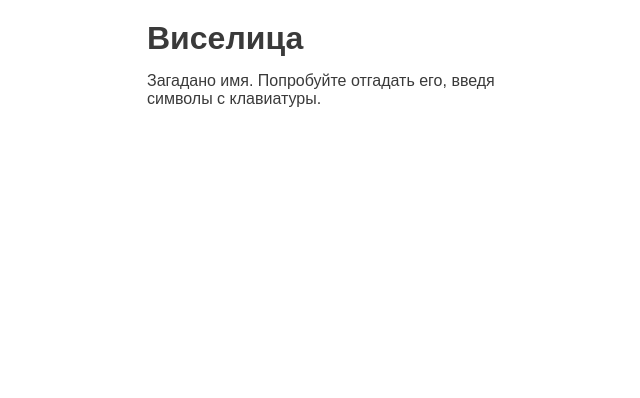
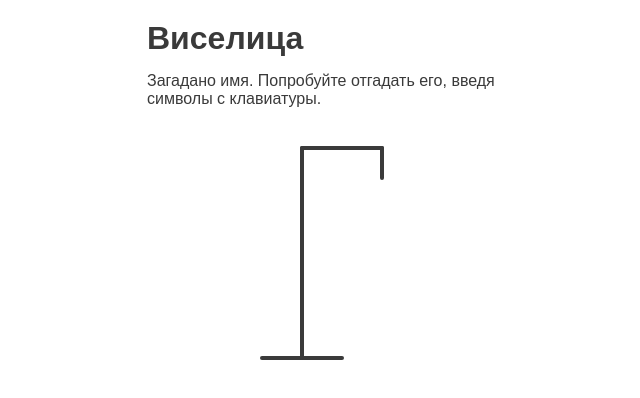
Before and after one commit to qimijoy/vue-hangman, a Vue app: page / in a window 1280 px wide. Shown: the top 398 px of the page, without its empty margins (298-938 px from the left). Built offline with nearby package versions, Linux system fonts and the light colour scheme.

Commit message:
hangman picture

```diff
--- a/src/App.vue
+++ b/src/App.vue
@@ -1,11 +1,16 @@
 <template>
 	<div class="hangman">
 		<HHeader />
+
+		<main class="hangman__content">
+			<HHangmanPicture mistakes="0" />
+		</main>
 	</div>
 </template>
 
 <script setup>
 import HHeader from '@/components/HHeader.vue';
+import HHangmanPicture from '@/components/HHangmanPicture.vue';
 </script>
 
 <style lang="less" scoped>
@@ -17,5 +22,12 @@ import HHeader from '@/components/HHeader.vue';
 	max-width: 450px;
 	padding: 20px 30px;
 	margin: 0 auto;
+
+	&__content {
+		position: relative;
+		height: 350px;
+		padding: 20px 0;
+		margin: auto;
+	}
 }
 </style>
--- a/src/assets/styles/main.less
+++ b/src/assets/styles/main.less
@@ -1,23 +1,4 @@
 @import '@/assets/styles/_globals';
-
-
-.game-container {
-	padding: 20px 0;
-	position: relative;
-	margin: auto;
-	height: 350px;
-}
-
-.figure-container {
-	fill: transparent;
-	stroke: #3a3a3a;
-	stroke-width: 4px;
-	stroke-linecap: round;
-}
-
-.figure-part {
-	display: none;
-}
 
 .wrong-letters-container {
 	position: absolute;
--- /dev/null
+++ b/src/components/HHangmanPicture.vue
@@ -0,0 +1,38 @@
+<template>
+	<svg height="250" width="200" class="hangman-picture">
+		<!-- Gallows -->
+		<line x1="60" y1="20" x2="140" y2="20" />
+		<line x1="140" y1="20" x2="140" y2="50" />
+		<line x1="60" y1="20" x2="60" y2="230" />
+		<line x1="20" y1="230" x2="100" y2="230" />
+
+		<!-- Head -->
+		<circle v-if="mistakes >= 1" cx="140" cy="70" r="20" />
+		<!-- Body -->
+		<line v-if="mistakes >= 2" x1="140" y1="90" x2="140" y2="150" />
+		<!-- Arms -->
+		<line v-if="mistakes >= 3" x1="140" y1="120" x2="120" y2="100" />
+		<line v-if="mistakes >= 4" x1="140" y1="120" x2="160" y2="100" />
+		<!-- Legs -->
+		<line v-if="mistakes >= 5" x1="140" y1="150" x2="120" y2="180" />
+		<line v-if="mistakes >= 6" x1="140" y1="150" x2="160" y2="180" />
+	</svg>
+</template>
+
+<script setup>
+const props = defineProps({
+	mistakes: {
+		type: Number,
+		required: true,
+	},
+});
+</script>
+
+<style scoped lang="less">
+.hangman-picture {
+	fill: transparent;
+	stroke: #3a3a3a;
+	stroke-width: 4px;
+	stroke-linecap: round;
+}
+</style>
```
